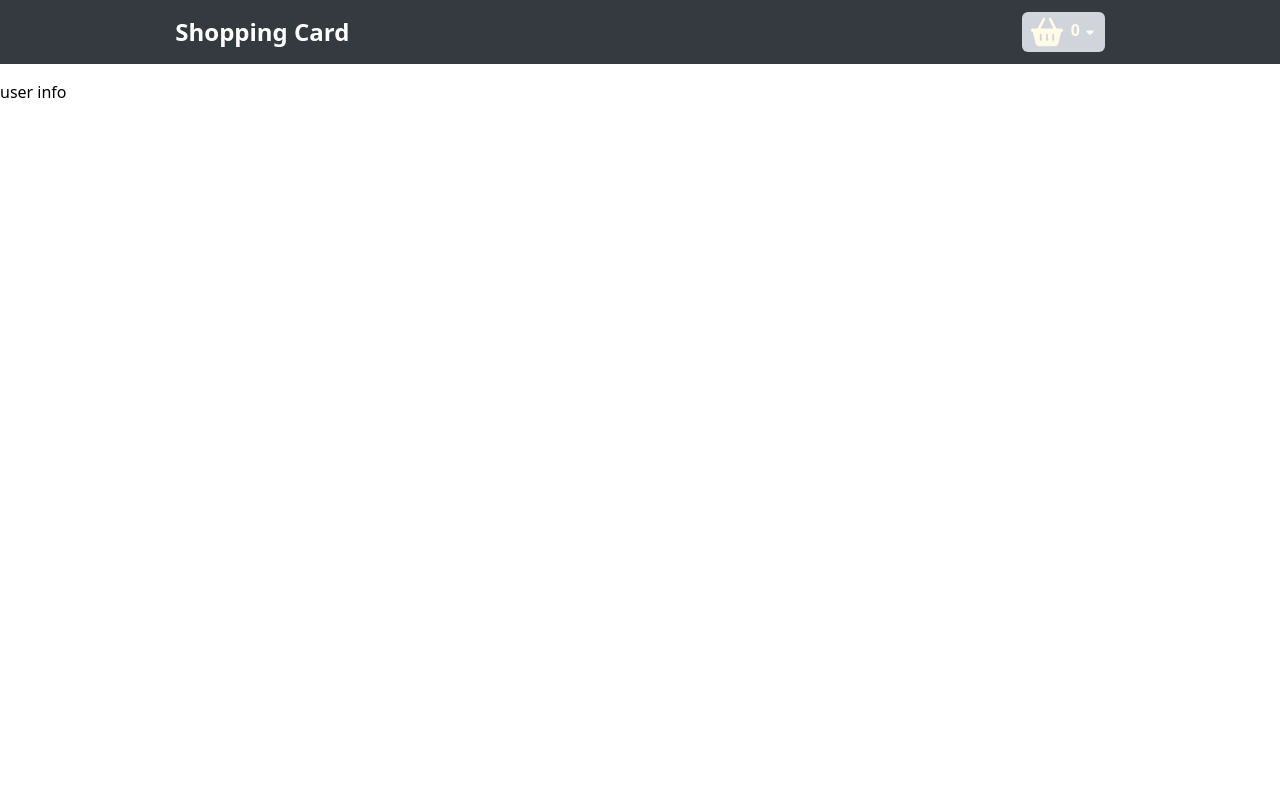
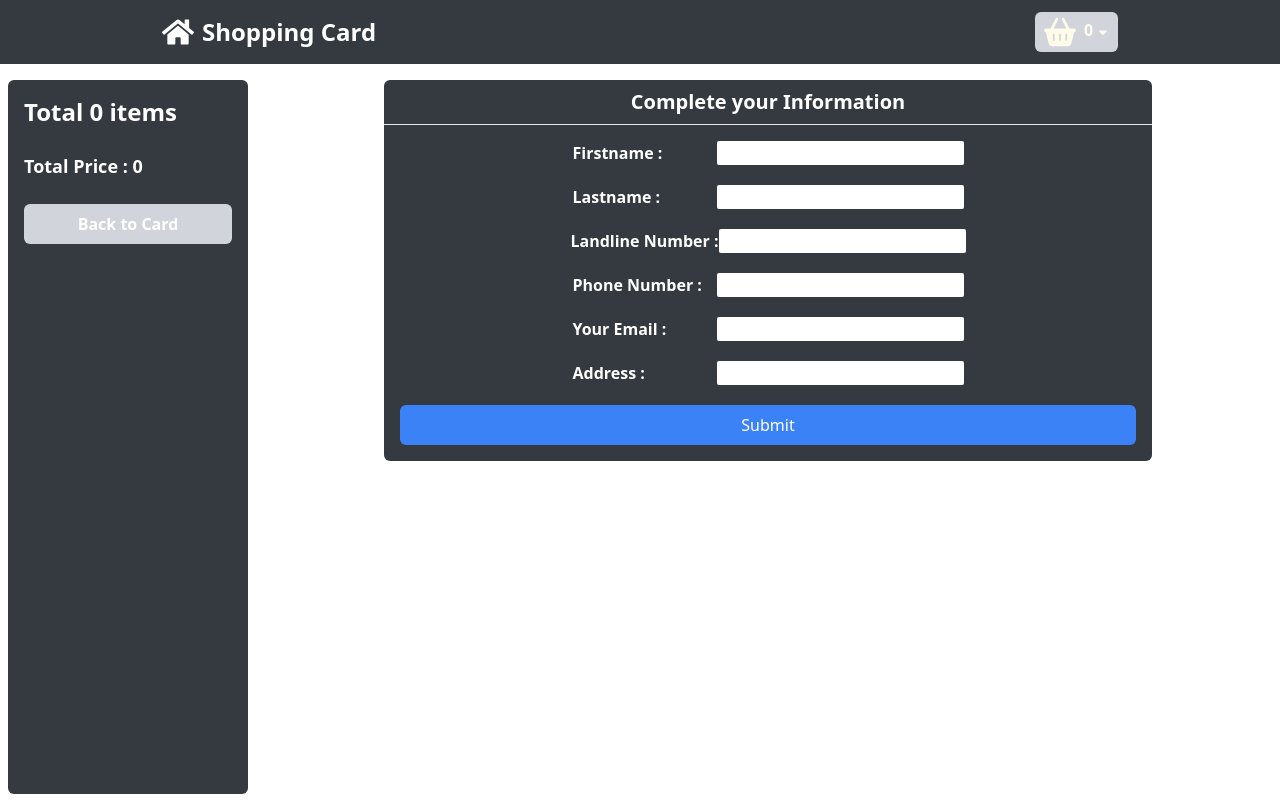
Before and after one commit to Mohammad-HF/maktab118_exercises, a React (Vite) app in the folder Exercises/Week_18/product_store_with_redux/: page /user-info in a window 1280 px wide. Built offline with nearby package versions, Linux system fonts and the light colour scheme.

Commit message:
1-add qty and total to each product in card and in shopping page can select quantity of each product 2- handle number product card in shoppin page and in card slice to store qty and total 3- create input for userinfo in that page and design userInfo page with side section and handle it in mainlayout

```diff
--- a/Exercises/Week_18/product_store_with_redux/src/components/ProductCard.tsx
+++ b/Exercises/Week_18/product_store_with_redux/src/components/ProductCard.tsx
@@ -17,7 +17,7 @@ export const ProductCard: React.FC<IProducts> = memo(({
 }) => {
   const dispatch = useDispatch();
   const addToCard = () => {
-    dispatch(cardAction.addToCard({ id, image: images[0], price, title ,rate:rating}));
+    dispatch(cardAction.addToCard({ id, image: images[0], price, title ,rate:rating , qty:1,total:price}));
   };
   const removeOfCard = () => {
     dispatch(cardAction.removeOfCard(id));
--- /dev/null
+++ b/Exercises/Week_18/product_store_with_redux/src/components/UserInfoInput.tsx
@@ -0,0 +1,22 @@
+interface IInput {
+  label: string;
+  name: string;
+}
+export const UserInfoInput: React.FC<IInput> = ({ label, name }) => {
+  return (
+    <div>
+      <label
+        htmlFor={label}
+        className="font-semibold text-sm md:text-base inline-block min-w-36"
+      >
+        {label} :{" "}
+      </label>
+      <input
+        type="text"
+        name={name}
+        id={label}
+        className="rounded-sm text-black px-2 "
+      />
+    </div>
+  );
+};
--- a/Exercises/Week_18/product_store_with_redux/src/components/header/Header.tsx
+++ b/Exercises/Week_18/product_store_with_redux/src/components/header/Header.tsx
@@ -3,7 +3,8 @@ import { useAppDispatch, useAppSelector } from "../../redux/hooks";
 import { useState } from "react";
 import { Popup } from "./Popup";
 import { productAction } from "../../redux/features/productSlice";
-import { useLocation } from "react-router-dom";
+import { Link, useLocation } from "react-router-dom";
+import { FaHome } from "react-icons/fa";
 
 export const Header: React.FC = () => {
   const [popup, setPopup] = useState<boolean>(false);
@@ -21,8 +22,17 @@ export const Header: React.FC = () => {
   return (
     <div className="bg-appGray w-full z-50 fixed">
       <div className="flex flex-wrap gap-1 justify-evenly px-4 sm:px-8 py-3 items-center w-full container mx-auto">
-        <h2 className="text-white text-2xl font-semibold ">Shopping Card</h2>
-        <div className={`flex ${pathname === "/" ? "justify-between min-w-[265px] w-1/2" : "justify-end sm:w-1/2"} shrink gap-x-1 `}>
+        <Link to={"/"} className="flex gap-x-2 items-center">
+          <FaHome className="size-8 fill-white"/>
+          <h2 className="text-white text-2xl font-semibold ">Shopping Card</h2>
+        </Link>
+        <div
+          className={`flex ${
+            pathname === "/"
+              ? "justify-between min-w-[265px] w-1/2"
+              : "justify-end sm:w-1/2"
+          } shrink gap-x-1 `}
+        >
           {pathname === "/" && (
             <input
               onChange={searchProducts}
@@ -41,7 +51,13 @@ export const Header: React.FC = () => {
               {cardList.list.length}
               <FaCaretDown className="size-3 inline-block ml-1 fill-yellow-50" />
             </button>
-            {popup && <Popup cardList={cardList} hidePopup={hidePopup} pathName={pathname}/>}
+            {popup && (
+              <Popup
+                cardList={cardList}
+                hidePopup={hidePopup}
+                pathName={pathname}
+              />
+            )}
           </div>
         </div>
       </div>
--- a/Exercises/Week_18/product_store_with_redux/src/components/side/ProductsSide.tsx
+++ b/Exercises/Week_18/product_store_with_redux/src/components/side/ProductsSide.tsx
@@ -2,7 +2,6 @@ import { useAppDispatch, useAppSelector } from "../../redux/hooks";
 import { Sort } from "../../redux/features/productSlice";
 import { Rating } from "../Rating";
 import { filterAction } from "../../redux/features/filterSlice";
-import { ShoppingSlide } from "./ShoppingSide";
 
 export const ProductsSide: React.FC = () => {
   const dispatch = useAppDispatch();
--- a/Exercises/Week_18/product_store_with_redux/src/components/side/ShoppingSide.tsx
+++ b/Exercises/Week_18/product_store_with_redux/src/components/side/ShoppingSide.tsx
@@ -1,7 +1,8 @@
 import { Link } from "react-router-dom";
 import { useAppSelector } from "../../redux/hooks";
+import { IButton } from "../../layout/MainLayout";
 
-export const ShoppingSlide: React.FC = () => {
+export const ShoppingSlide: React.FC<IButton> = ({page,text}) => {
     const cardList = useAppSelector((state)=> state.card)
   return (
     <div
@@ -9,10 +10,10 @@ export const ShoppingSlide: React.FC = () => {
     flex flex-col gap-y-6 bg-appGray text-white h-[calc(100vh-86px)] rounded-md ml-2 p-2 sm:p-4 w-full sticky max-h-[810px]"
     >
       <h2 className="font-semibold text-lg sm:text-2xl">Total {cardList.list.length} items</h2>
-      <p className="sm:text-lg font-semibold">Total Price : <span>{Math.round(cardList.list.reduce((acc,item)=>acc += item.price,0)*100)/100}</span></p>
-      <Link to={"/user-info"} >
+      <p className="sm:text-lg font-semibold">Total Price : <span>{Math.round(cardList.list.reduce((acc,item)=>acc += item.total,0)*100)/100}</span></p>
+      <Link to={page} >
         <button className="w-full bg-blue-400 font-semibold py-2 rounded-md hover:bg-blue-300 disabled:bg-gray-300" disabled={cardList.list.length === 0}>
-          Completion of Information
+          {text}
         </button>
       </Link>
     </div>
--- a/Exercises/Week_18/product_store_with_redux/src/layout/MainLayout.tsx
+++ b/Exercises/Week_18/product_store_with_redux/src/layout/MainLayout.tsx
@@ -2,7 +2,10 @@ import { Outlet, useLocation } from "react-router-dom";
 import { Header } from "../components/header/Header";
 import { ProductsSide } from "../components/side/ProductsSide";
 import { ShoppingSlide } from "../components/side/ShoppingSide";
-
+export interface IButton {
+  text: string;
+  page : string;
+}
 export const MainLayout: React.FC = () => {
   const { pathname } = useLocation();
   return (
@@ -16,11 +19,17 @@ export const MainLayout: React.FC = () => {
         )}
         {pathname === "/shopping-card" && (
           <div className="w-4/12 max-w-60 relative pt-20">
-            <ShoppingSlide />
+            <ShoppingSlide text="Completion of Information" page="/user-info"/>
+          </div>
+        )}
+        {pathname === "/user-info" && (
+          <div className="w-4/12 max-w-60 relative pt-20">
+            <ShoppingSlide text="Back to Card" page="/shopping-card"/>
           </div>
         )}
 
         <div className={`w-10/12 xs:pt-20 ${pathname === "/" ? "pt-28" : "pt-20"}`}>
+
           <Outlet />
         </div>
       </div>
--- a/Exercises/Week_18/product_store_with_redux/src/pages/ShoppingCard.tsx
+++ b/Exercises/Week_18/product_store_with_redux/src/pages/ShoppingCard.tsx
@@ -1,3 +1,58 @@
-export const ShoppingCard : React.FC = ()=>{
-    return <div>shopping card</div>
-}
+import { MdDelete } from "react-icons/md";
+import { useAppDispatch, useAppSelector } from "../redux/hooks";
+import { cardAction } from "../redux/features/cardSlice";
+import { Rating } from "../components/Rating";
+
+export const ShoppingCard: React.FC = () => {
+  const cardList = useAppSelector((state) => state.card);
+  const dispatch = useAppDispatch();
+  const removeProduct = (id: number) => {
+    dispatch(cardAction.removeOfCard(id));
+  };
+  const changeQuantity = (qty : string,id:number)=>{
+    console.log({qty:Number(qty),id});
+
+    dispatch(cardAction.changeQuantity({qty:Number(qty),id}))
+  }
+  return (
+    <div className="grid gap-y-4 px-4 py-4 m-1 right-0 border bg-white rounded-md ">
+      {cardList.list.map((product) => {
+        return (
+          <div
+            key={product.id}
+            className={`flex flex-col sm:flex-row gap-y-2 gap-x-4 sm:gap-x-6 items-center pb-4 border-b ${
+              cardList.list.length - 1 === cardList.list.indexOf(product) &&
+              "border-b-0"
+            }`}
+          >
+            {/* images not load */}
+            {/* <img src={images[0]} alt="pic" /> */}
+            <img className="w-full sm:w-28" src="lake-Montain.jpg" alt="" />
+            <h2 className="text-sm font-semibold w-full sm:w-3/6">
+              {product.title}
+            </h2>
+            <div className="flex flex-wrap gap-x-1 items-center w-full sm:w-2/6">
+              <p>{product.rate}</p>
+              {<Rating rate={Math.round(product.rate)} />}
+            </div>
+            <div className="flex flex-wrap gap-x-6 w-full items-center">
+            <select onChange={(e)=>changeQuantity(e.target.value,product.id)} name="qty" id="" value={product.qty} className="px-5 py-1 border rounded-sm">
+              <option value="1">1</option>
+              <option value="2">2</option>
+              <option value="3">3</option>
+              <option value="4">4</option>
+              <option value="5">5</option>
+            </select>
+              <p className="font font-semibold xs:w-1/6 min-w-16">
+                ${product.total}
+              </p>
+              <button onClick={() => removeProduct(product.id)}>
+                <MdDelete className="size-8" />
+              </button>
+            </div>
+          </div>
+        );
+      })}
+    </div>
+  );
+};
--- a/Exercises/Week_18/product_store_with_redux/src/pages/UserInfo.tsx
+++ b/Exercises/Week_18/product_store_with_redux/src/pages/UserInfo.tsx
@@ -1,3 +1,22 @@
-export const UserInfo : React.FC = ()=>{
-    return <h2>user info</h2>
-}
+import { UserInfoInput } from "../components/UserInfoInput";
+
+export const UserInfo: React.FC = () => {
+  return (
+    <div className="flex flex-col items-center max-w-screen-md rounded-md text-white mx-1 md:mx-auto bg-appGray ">
+      <h2 className="font-semibold border-b py-2 w-full text-center text-base md:text-xl">
+        Complete your Information
+      </h2>
+      <form className="w-full flex flex-wrap gap-5 justify-center md:justify-around py-4 px-4 ">
+        <UserInfoInput label="Firstname" name="firstName" />
+        <UserInfoInput label="Lastname" name="lastName" />
+        <UserInfoInput label="Landline Number" name="landline" />
+        <UserInfoInput label="Phone Number" name="phone" />
+        <UserInfoInput label="Your Email" name="email" />
+        <UserInfoInput label="Address" name="address" />
+        <button className="block w-full bg-blue-500 py-2 rounded-md hover:bg-blue-400">
+          Submit
+        </button>
+      </form>
+    </div>
+  );
+};
--- a/Exercises/Week_18/product_store_with_redux/src/redux/features/cardSlice.ts
+++ b/Exercises/Week_18/product_store_with_redux/src/redux/features/cardSlice.ts
@@ -15,9 +15,21 @@ export const cardSlice = createSlice({
     addToCard: (state, action: PayloadAction<ICardList>) => {
       state.list.push(action.payload);
     },
-    removeOfCard : (state , action : PayloadAction<number>)=>{
-      state.list = state.list.filter((product)=>product.id !== action.payload)
-    }
+    removeOfCard: (state, action: PayloadAction<number>) => {
+      state.list = state.list.filter(
+        (product) => product.id !== action.payload
+      );
+    },
+    changeQuantity: (
+      state,
+      action: PayloadAction<{ qty: number; id: number }>
+    ) => {
+      state.list = state.list.map((item) =>
+        item.id === action.payload.id
+          ? { ...item, qty: action.payload.qty,total: item.price * action.payload.qty }
+          : item
+      );
+    },
   },
 });
 export const cardAction = cardSlice.actions;
--- a/Exercises/Week_18/product_store_with_redux/src/types/card.type.ts
+++ b/Exercises/Week_18/product_store_with_redux/src/types/card.type.ts
@@ -4,4 +4,6 @@ export interface ICardList {
   price: number;
   image: string;
   rate : number;
+  qty : number;
+  total : number;
 }
```
